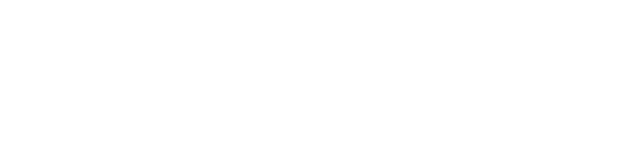
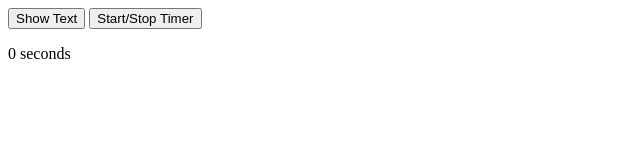
Before and after one commit to gabaal/JS-Timers, a plain HTML site: page index.html in a window 1280 px wide. Shown: the whole page, without its empty margins (0-640 px from the left). Drawn offline with Linux system fonts and the light colour scheme.

Commit message:
Workshop Complete

```diff
--- a/app.js
+++ b/app.js
@@ -1 +1,29 @@
-console.log("Working");
+function showText() {
+  var textElement = document.getElementById("displayText");
+  textElement.style.display = "block"; // Display the text
+
+  setTimeout(function () {
+    // Set a timeout to hide the text after 5 seconds
+    textElement.style.display = "none";
+  }, 5000);
+}
+
+var timer;
+var seconds = 0;
+
+function startStopTimer() {
+  var timerDisplay = document.getElementById("timerDisplay");
+
+  seconds = 0; // Reset the timer to 0 seconds
+  timerDisplay.textContent = "0 seconds";
+
+  // Start the timer
+  if (timer) {
+    clearInterval(timer);
+  }
+
+  timer = setInterval(function () {
+    seconds++;
+    timerDisplay.textContent = seconds + " seconds";
+  }, 1000);
+}
--- a/index.html
+++ b/index.html
@@ -5,7 +5,18 @@
     <meta name="viewport" content="width=device-width, initial-scale=1.0" />
     <link rel="stylesheet" type="text/css" href="style.css" />
     <script src="./app.js"></script>
-    <title>Document</title>
+    <title>Show Text Button</title>
+    <style>
+      #displayText {
+        display: none;
+      }
+    </style>
   </head>
-  <body></body>
+  <body>
+    <button onclick="showText()">Show Text</button>
+    <button onclick="startStopTimer()">Start/Stop Timer</button>
+    <p id="timerDisplay">0 seconds</p>
+
+    <p id="displayText">Some text to be displayed for 5 seconds.</p>
+  </body>
 </html>
```
